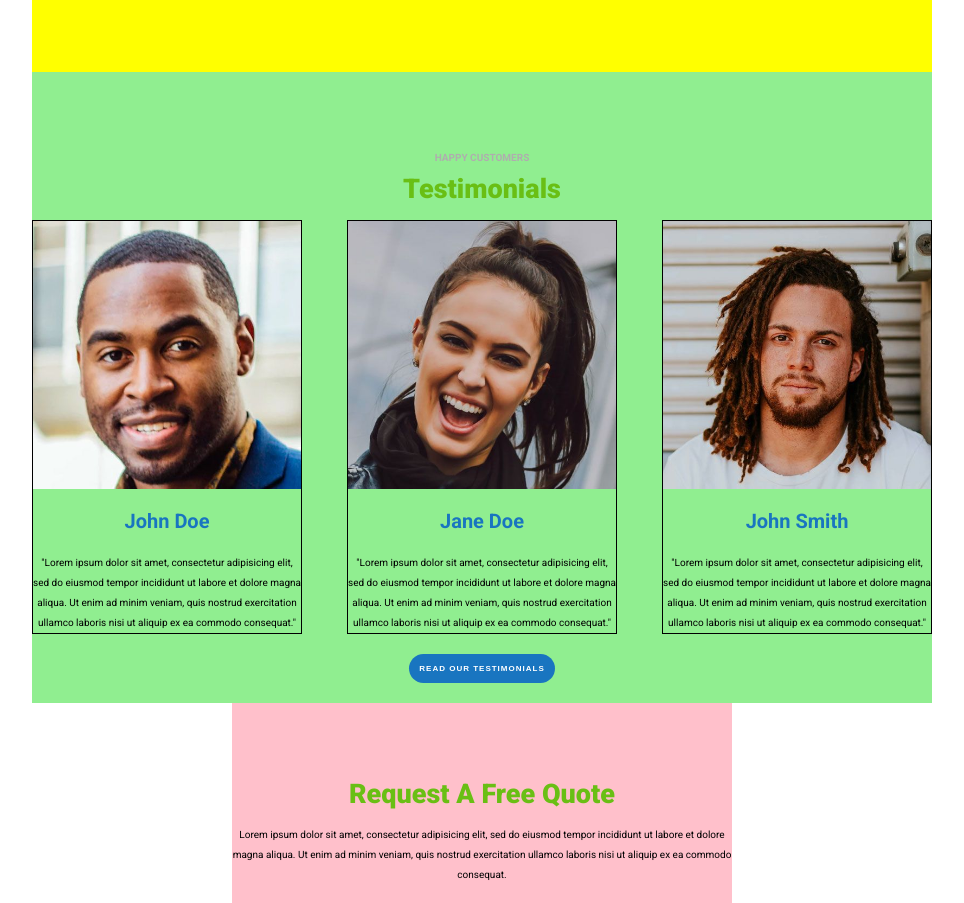
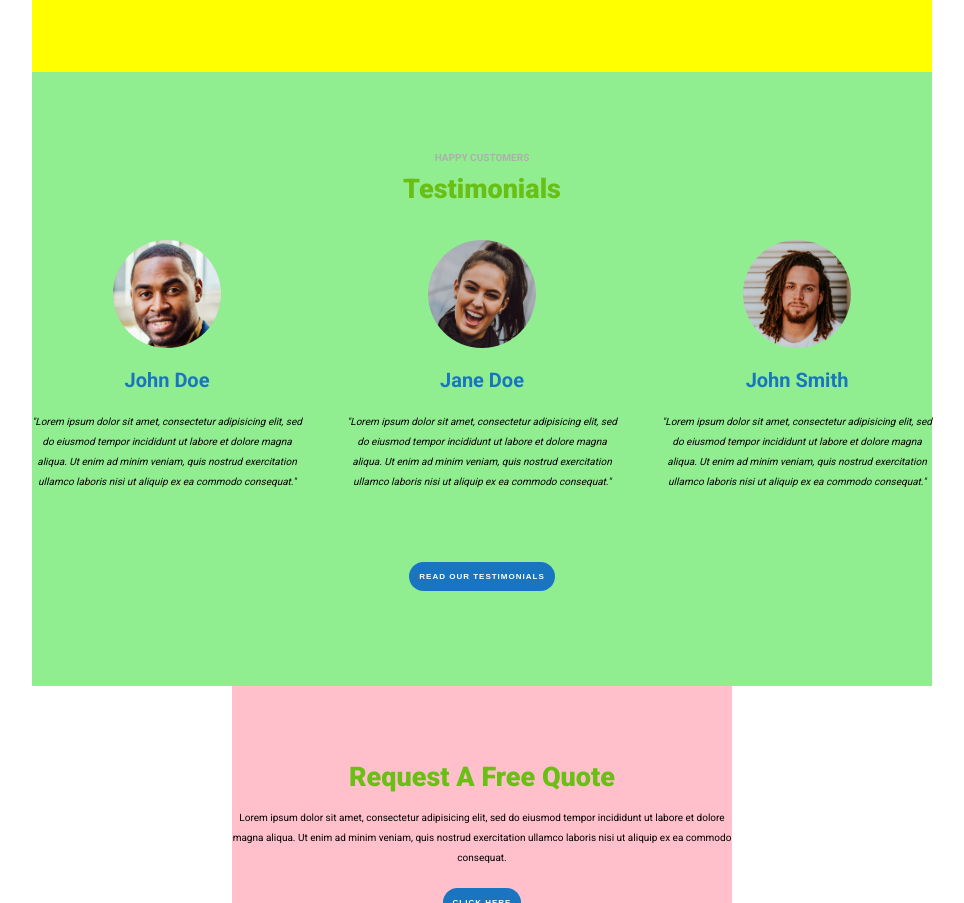
Before and after one commit to grecomatteo86/proj-html-vuejs, a website: page index.html in a window 1280 px wide. Shown: the part 1567-2470 px from the top of the page, without its empty margins (158-1122 px from the left). Drawn offline with nearby package versions, Linux system fonts and the light colour scheme.

Commit message:
Testimonials section styled

```diff
--- a/index.html
+++ b/index.html
@@ -128,10 +128,10 @@
       <!-- /third_section -->
       <!-- testimonials_section -->
       <div class="fourth_section_wrapper">
-        <div class="fourth_section container_l">
+        <div class="fourth_section container_l pb-15">
           <p class="above_below_title">happy customers</p>
           <h2 class="section_title">testimonials</h2>
-          <div class="flex_boxes">
+          <div class="flex_boxes pt-4 pb-10">
             <div class="box">
               <img src="img/avada-movers-johndoe-final.jpg" alt="johndoe_photo">
               <h3 class="third_title">john doe</h3>
--- a/src/Partials/_fourthSection.scss
+++ b/src/Partials/_fourthSection.scss
@@ -1,6 +1,12 @@
 .fourth_section{
   background: lightgreen;
   & .box{
-    border: 1px solid black;
+    & img{
+      border-radius: 50%;
+      width: 40%;
+    }
+    & p{
+      font-style: $italic;
+    }
   }
 }
--- a/src/Partials/_variables.scss
+++ b/src/Partials/_variables.scss
@@ -18,6 +18,8 @@ $weightM:600;
 $weightMl:700;
 $weightL:800;
 $weightS:300;
+// Font Style
+$italic: italic;
 // Letter Spacing
 $spacingM:1px;
 // Text UPPERCASE
```
Also changed, not shown: dist/app.css.
